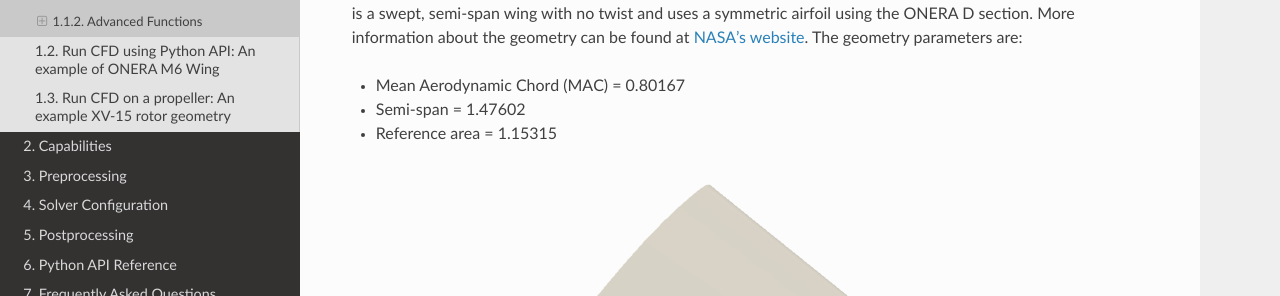
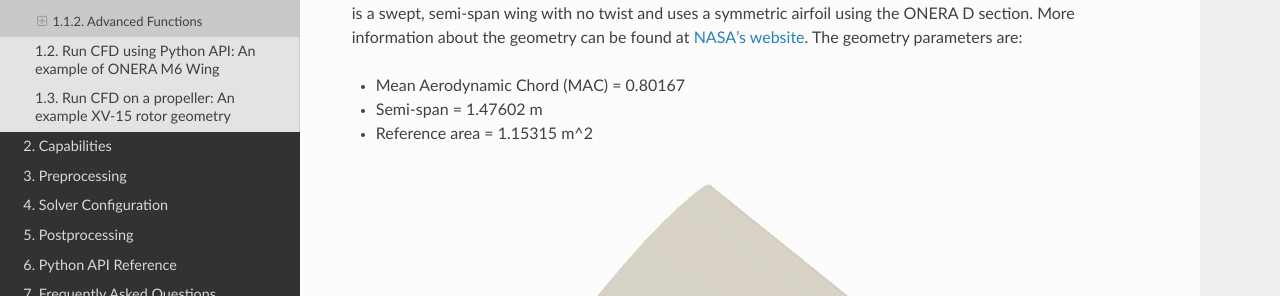
Before and after one commit to flexcompute-readthedocs/Flow360Documentation, a Sphinx documentation site: the page built from docs/source/examples/om6_wing_webUI.rst, in a window 1280 px wide and 900 px high. Shown: the part 243-539 px from the top of the window. Built offline with Sphinx 7.4.7 and the Read the Docs theme 2.0.0, drawn with Linux system fonts in a browser that asks for light colours.

Commit message:
om6 wing dimensions do not match with NASA link. The dimension quoted in the tutorial match the geometry dimensions.

```diff
--- a/docs/source/examples/om6_wing_webUI.rst
+++ b/docs/source/examples/om6_wing_webUI.rst
@@ -8,8 +8,10 @@
 The Onera M6 wing is a classic CFD validation case for external flows because of its simple geometry combined with complexities of transonic flow (i.e. local supersonic flow, shocks, and turbulent boundary layer separation).  It is a swept, semi-span wing with no twist and uses a symmetric airfoil using the ONERA D section.  More information about the geometry can be found at `NASA's website <https://www.grc.nasa.gov/www/wind/valid/m6wing/m6wing.html>`_.  The geometry parameters are:
 
 - Mean Aerodynamic Chord (MAC) = 0.80167
-- Semi-span = 1.47602
-- Reference area = 1.15315
+- Semi-span = 1.47602 m
+- Reference area = 1.15315 m^2
+
+
 
 .. image:: figures_OM6_Tutorial/Geometry_Iso.png
    :scale: 70%
```
